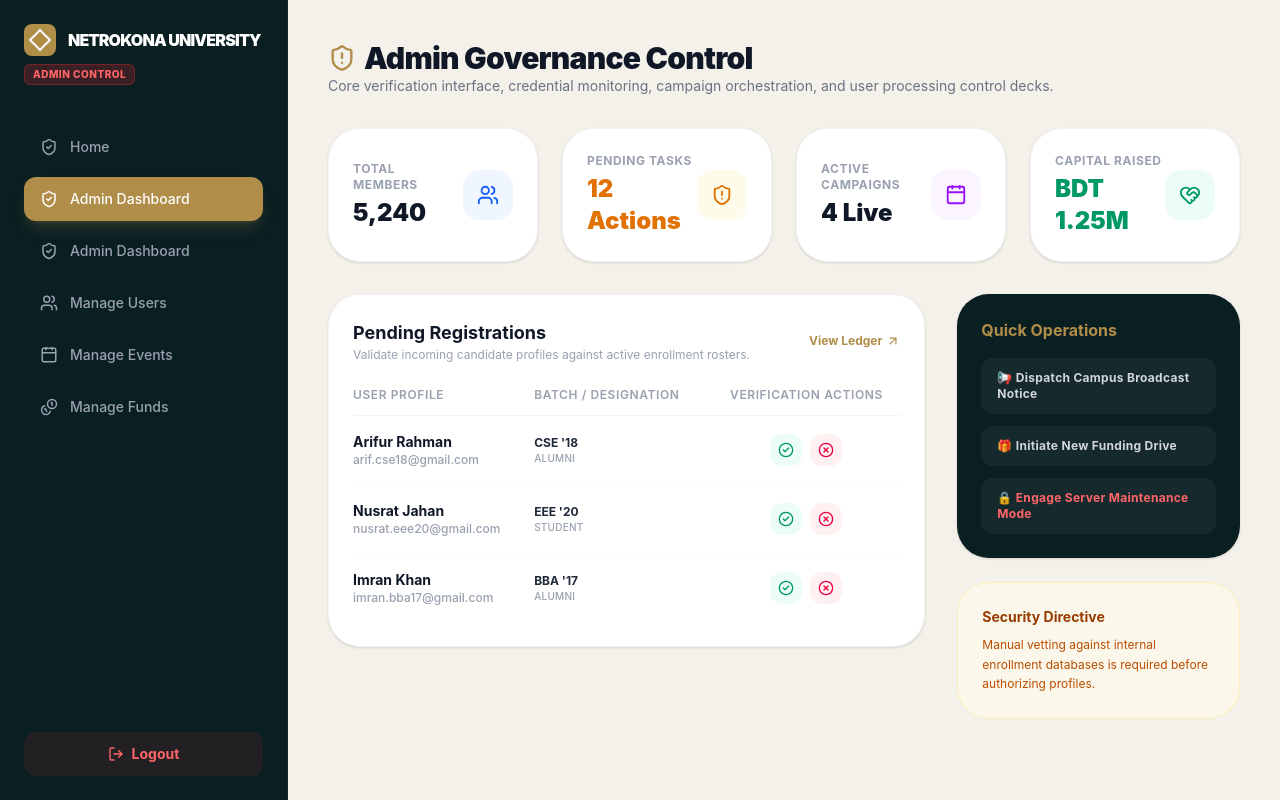
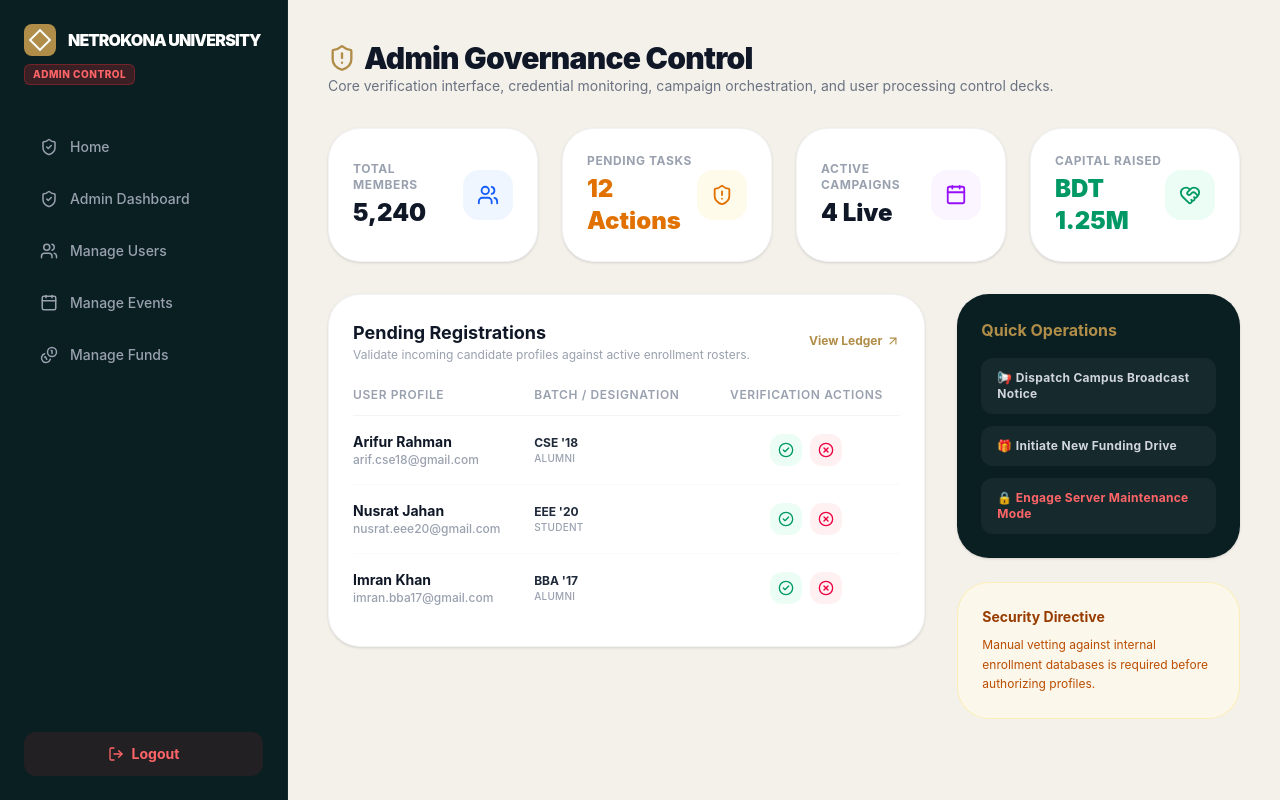
Before and after one commit to Professoramit2507/university_alumni, a React (Vite) app: page /admin in a window 1280 px wide. Built offline with nearby package versions, Linux system fonts and the light colour scheme; sample sign-in values are in the browser's storage.

Commit message:
Admin sideber change

```diff
--- a/src/Components/Admin/AdminDashSideber.jsx
+++ b/src/Components/Admin/AdminDashSideber.jsx
@@ -4,21 +4,19 @@ import { motion, AnimatePresence } from "framer-motion";
 import {
   Menu,
   X,
-  ShieldCheck, // Admin Dashboard আইকন
-  Users,       // Users আইকন
-  Calendar,    // Events আইকন
-  Coins,       // Funds আইকন
-  Settings,    // Settings আইকন
+  ShieldCheck,
+  Users,
+  Calendar,
+  Coins,
   LogOut,
 } from "lucide-react";
 
 const AdminDashSideber = () => {
   const navigate = useNavigate();
-  const [isOpen, setIsOpen] = useState(false); // মোবাইলে সাইডবার ওপেন/ক্লোজ স্টেট
-
+  const [isOpen, setIsOpen] = useState(false);
   const toggleSidebar = () => setIsOpen(!isOpen);
 
-  // সাইডবারের ভেতরের মূল কন্টেন্ট (ডেস্কটপ ও মোবাইল উভয়ের জন্য কমন)
+
   const SidebarContent = () => (
     <div className="flex flex-col h-full">
       {/* Logo & Admin Badge Section */}
@@ -37,7 +35,7 @@ const AdminDashSideber = () => {
           </span>
         </div>
 
-        {/* মোবাইল স্ক্রিনে ক্লোজ বাটন */}
+
         <button
           onClick={toggleSidebar}
           className="lg:hidden text-gray-400 hover:text-white cursor-pointer"
@@ -52,13 +50,6 @@ const AdminDashSideber = () => {
           <SidebarItem
             to="/"
             label="Home"
-            icon={<ShieldCheck size={18} />}
-            end={true}
-            onClick={() => setIsOpen(false)}
-          />
-          <SidebarItem
-            to="/admin"
-            label="Admin Dashboard"
             icon={<ShieldCheck size={18} />}
             end={true}
             onClick={() => setIsOpen(false)}
@@ -107,7 +98,7 @@ const AdminDashSideber = () => {
 
   return (
     <>
-      {/* ১. মোবাইল হেডার বাটন (শুধুমাত্র lg স্ক্রিনের নিচে দেখা যাবে) */}
+
       <div className="lg:hidden fixed top-0 left-0 right-0 h-16 bg-[#0A1F22] text-white flex items-center px-6 justify-between z-40 shadow-md">
         <div className="flex items-center gap-2">
           <div className="h-6 w-6 bg-[#B08D48] rounded flex items-center justify-center">
@@ -125,16 +116,16 @@ const AdminDashSideber = () => {
         </button>
       </div>
 
-      {/* ২. ডেস্কটপ সাইডবার (lg বা বড় স্ক্রিনে ফিক্সড থাকবে, ছোট স্ক্রিনে হাইড হবে) */}
+
       <div className="hidden lg:flex w-72 bg-[#0A1F22] text-white p-6 flex-col fixed h-screen z-50 border-r border-white/5">
         <SidebarContent />
       </div>
 
-      {/* ৩. মোবাইল ড্রয়ার ও ওভারলে (AnimatePresence দিয়ে স্মুথ স্লাইড অ্যানিমেশন) */}
+
       <AnimatePresence>
         {isOpen && (
           <>
-            {/* ডার্ক ব্যাকগ্রাউন্ড ওভারলে */}
+
             <motion.div
               initial={{ opacity: 0 }}
               animate={{ opacity: 1 }}
@@ -143,7 +134,7 @@ const AdminDashSideber = () => {
               className="lg:hidden fixed inset-0 bg-black/50 z-50 backdrop-blur-sm"
             />
 
-            {/* মোবাইল স্লাইডার সাইডবার */}
+
             <motion.div
               initial={{ x: "-100%" }}
               animate={{ x: 0 }}
@@ -160,7 +151,7 @@ const AdminDashSideber = () => {
   );
 };
 
-// সাইডবার লিংক আইটেম (আইকন সাপোর্ট সহ)
+
 const SidebarItem = ({ to, label, end, icon, onClick }) => (
   <li>
     <NavLink
```
